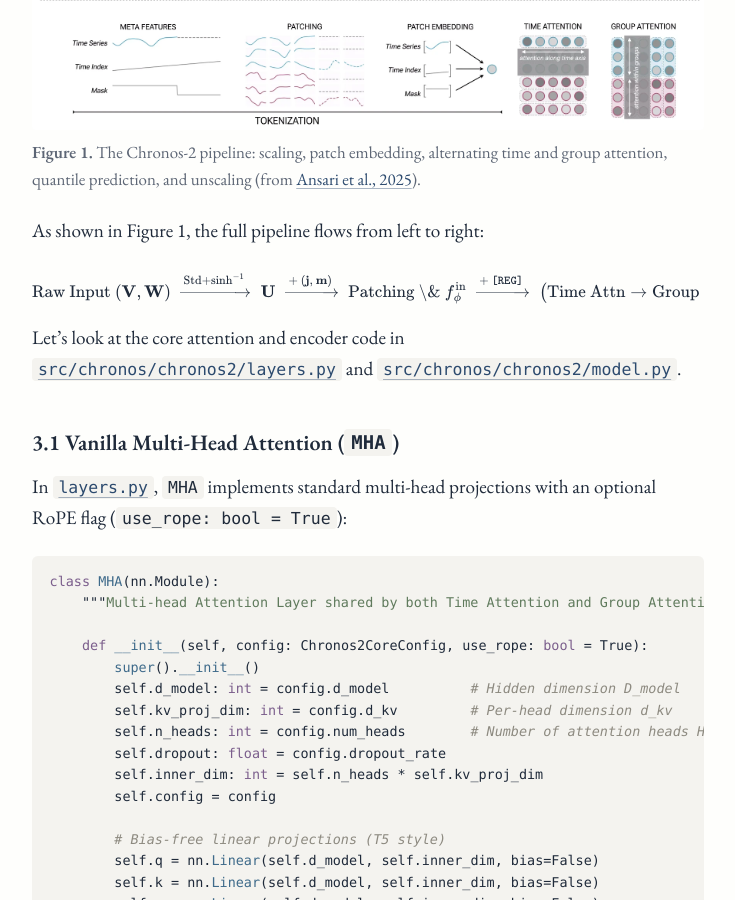
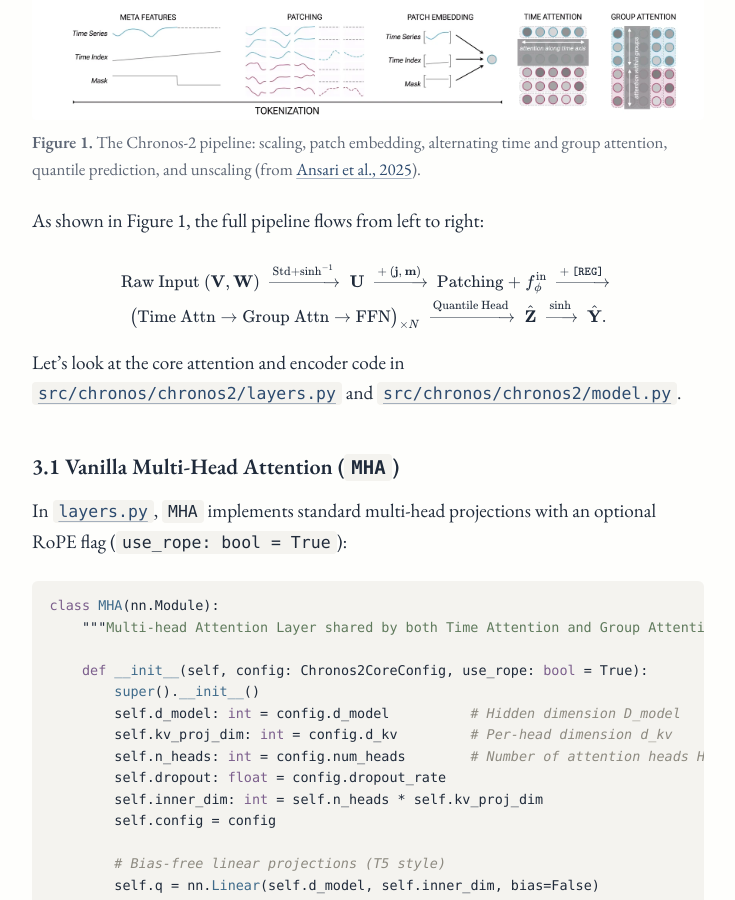
Before and after one commit to yuhanchi/yuhanchi.github.io, a Jekyll site: the page built from _posts/2026-11-06-time-series-as-tokens.md, in a window 1280 px wide and 900 px high, scrolled down 4394 px. Shown: the whole window, without its empty margins (204-939 px from the left). Built offline with Jekyll 4.4.1, drawn with Linux system fonts in a browser that asks for light colours; some web fonts are replaced; some of the changed text lies outside the part shown.

Commit message:
Fix Chronos-2 math rendering and remove capability table

```diff
--- a/_posts/2026-11-06-time-series-as-tokens.md
+++ b/_posts/2026-11-06-time-series-as-tokens.md
@@ -17,20 +17,6 @@
 - **No covariates**: ignoring exogenous variables altogether, or struggling to scale when variables are flattened into the context.
 
 Chronos-2 moves from univariate to **universal** zero-shot forecasting: a single encoder-only foundation model that handles univariate, multivariate, and covariate-informed tasks (both past-only and known future covariates, numeric or categorical) via **in-context learning (ICL)** across groups of series, with $$\mathcal{O}(V)$$ memory scaling in the number of variates $$V$$.
-
-<details markdown="1">
-<summary><strong>Table 1.</strong> Capabilities of pretrained forecasting models (summarized from Table 1 of the paper).</summary>
-
-| Model | Univariate | Multivariate | Past-Only Covariates | Known Covariates | Categorical Covariates | Cross Learning | Memory Scaling |
-|---|:---:|:---:|:---:|:---:|:---:|:---:|:---:|
-| **Chronos-2** | ✓ | ✓ | ✓ | ✓ | ✓ | ✓ | $$\mathcal{O}(V)$$ |
-| [Toto-1.0](https://arxiv.org/abs/2505.14766) | ✓ | ✓ | ✓ | ✗ | ✗ | ✗ | $$\mathcal{O}(V)$$ |
-| [TabPFN-TS](https://arxiv.org/abs/2501.02945) | ✓ | ✗ | ✗ | ✓ | ✓ | ✗ | $$\mathcal{O}(V)$$ |
-| [COSMIC](https://arxiv.org/abs/2506.03128) | ✓ | ✗ | ✓ | ✓ | ✗ | ✗ | $$\mathcal{O}(V^2)$$ |
-| [Moirai-1.0](https://arxiv.org/abs/2402.02592) | ✓ | ✓ | ✓ | ✓ | ✗ | ✗ | $$\mathcal{O}(V^2)$$ |
-| Chronos-Bolt / Moirai-2.0 / Sundial / TimesFM-2.5 / TiRex | ✓ | ✗ | ✗ | ✗ | ✗ | ✗ | — |
-
-</details>
 
 ---
 
@@ -61,17 +47,22 @@
 
 2. **Imbalanced value ranges** (handled via **standardization + $$\sinh^{-1}$$ variance-stabilizing transformation**, following econometrics in [Burbidge et al., 1988](https://doi.org/10.1080/01621459.1988.10478575) and electricity price forecasting in [Uniejewski & Weron, 2018](https://doi.org/10.3390/en11082039)):
    - Different series sit at arbitrary scales and often contain extreme spikes or outliers. For each dimension $$d \in \{1, \dots, D+M\}$$, Chronos-2 first computes the historical mean $$\mu_d$$ and standard deviation $$\sigma_d$$ (excluding missing values), standardizes both history $$\mathbf{V}$$ and future $$\mathbf{W}$$, and then applies the inverse hyperbolic sine $$\sinh^{-1}(z) = \ln\!\big(z + \sqrt{z^2 + 1}\big)$$:
+
      $$
-     \tilde{v}_{t,d} = \sinh^{-1}\!\left(\frac{v_{t,d} - \mu_d}{\sigma_d}\right) \quad (t \le T), \qquad
-     \tilde{w}_{t,d} = \sinh^{-1}\!\left(\frac{w_{t,d} - \mu_d}{\sigma_d}\right) \quad (t > T).
+     \begin{aligned}
+     \tilde{v}_{t,d} &= \sinh^{-1}\!\left(\frac{v_{t,d} - \mu_d}{\sigma_d}\right) && (t \le T), \\
+     \tilde{w}_{t,d} &= \sinh^{-1}\!\left(\frac{w_{t,d} - \mu_d}{\sigma_d}\right) && (t > T).
+     \end{aligned}
      $$
-   - Because $$\sinh^{-1}(z) \approx z$$ near zero and $$\sinh^{-1}(z) \approx \operatorname{sgn}(z)\ln(2|z|)$$ for large $$|z|$$, this log-like transformation compresses extreme values while handling zeros and negative numbers. Concatenating and transposing the normalized history and future gives $$\mathbf{U} = [\tilde{\mathbf{V}}, \tilde{\mathbf{W}}]^\top \in \mathbb{R}^{(T+H) \times (D+M)}$$.
+
+   - Because $$\sinh^{-1}(z) \approx z$$ near zero and $$\sinh^{-1}(z) \approx \operatorname{sgn}(z)\ln(2\lvert z\rvert)$$ for large $$\lvert z\rvert$$, this log-like transformation compresses extreme values while handling zeros and negative numbers. Concatenating and transposing the normalized history and future gives $$\mathbf{U} = [\tilde{\mathbf{V}}, \tilde{\mathbf{W}}]^\top \in \mathbb{R}^{(T+H) \times (D+M)}$$.
 
 ### 2.2 Time Embeddings (Like Positional Embeddings)
 
 How does the model know where each step sits in time? Chronos-2 uses two positional signals:
 
 1. **Explicit relative time-index meta feature $$\mathbf{j}$$**: For each univariate column $$\mathbf{u}_d \in \mathbb{R}^{T+H}$$, it constructs a normalized relative time index scaled by the maximum context length $$C$$:
+
    $$
    \mathbf{j} = \left[-\frac{T}{C},\; -\frac{T-1}{C},\; \dots,\; -\frac{1}{C},\; 0,\; \frac{1}{C},\; \dots,\; \frac{H-1}{C}\right].
    $$
@@ -94,9 +85,11 @@
 
 - The historical section (length $$T$$) and future section (length $$H$$) of $$\mathbf{u}_d$$, $$\mathbf{j}$$, and $$\mathbf{m}_d$$ are patched separately. If $$T$$ or $$H$$ is not a multiple of $$P$$, zero padding is applied on the **left** for history and on the **right** for the future.
 - Let $$\bar{\mathbf{u}}_p, \bar{\mathbf{j}}_p, \bar{\mathbf{m}}_p \in \mathbb{R}^P$$ denote the $$p$$-th patch of the normalized series, time index, and mask. They are concatenated into a vector in $$\mathbb{R}^{3P}$$ and mapped into the transformer's hidden space $$\mathbb{R}^{D_{\text{model}}}$$ using an input residual network $$f^{\mathrm{in}}_\phi: \mathbb{R}^{3P} \to \mathbb{R}^{D_{\text{model}}}$$:
+
   $$
   \mathbf{h}_p = f^{\mathrm{in}}_\phi\big([\bar{\mathbf{u}}_p,\, \bar{\mathbf{j}}_p,\, \bar{\mathbf{m}}_p]\big).
   $$
+
 - Between the historical context patches and the future patches, Chronos-2 inserts a learned special **`[REG]` token** (short for *register* token) that acts both as a context–future separator and as an **attention sink** ([Xiao et al., 2024](https://arxiv.org/abs/2309.17453)) to absorb excess attention mass.
 
 ---
@@ -111,17 +104,19 @@
 As shown in Figure 1, the full pipeline flows from left to right:
 
 $$
+\begin{gathered}
 \text{Raw Input } (\mathbf{V}, \mathbf{W})
 \;\xrightarrow{\text{Std} + \sinh^{-1}}\;
 \mathbf{U}
 \;\xrightarrow{+\,(\mathbf{j},\, \mathbf{m})}\;
-\text{Patching \& } f^{\mathrm{in}}_\phi
-\;\xrightarrow{+\,\texttt{[REG]}}\;
+\text{Patching + } f^{\mathrm{in}}_\phi
+\;\xrightarrow{+\,\texttt{[REG]}}\; \\
 \bigl(\text{Time Attn} \to \text{Group Attn} \to \text{FFN}\bigr)_{\times N}
 \;\xrightarrow{\text{Quantile Head}}\;
 \hat{\mathbf{Z}}
 \;\xrightarrow{\sinh}\;
 \hat{\mathbf{Y}}.
+\end{gathered}
 $$
 
 Let's look at the core attention and encoder code in [`src/chronos/chronos2/layers.py`](https://github.com/amazon-science/chronos-forecasting/blob/main/src/chronos/chronos2/layers.py) and [`src/chronos/chronos2/model.py`](https://github.com/amazon-science/chronos-forecasting/blob/main/src/chronos/chronos2/model.py).
@@ -333,11 +328,14 @@
 Compared to the standard 9-quantile decile grid $$\{0.1, \dots, 0.9\}$$, this grid includes more extreme tails ($$0.01, 0.05, 0.95, 0.99$$) for risk-sensitive forecasts.
 
 - **Training objective**: Pinball / quantile regression loss averaged over valid target entries (known covariates and missing targets are masked out by `loss_mask = future_target_mask * inv_future_covariate_mask`):
+
   $$
   \mathcal{L}(\hat{z}, z) = \sum_{q \in \mathcal{Q}} \Big(q \cdot \max(z - \hat{z}^q, 0) + (1 - q) \cdot \max(\hat{z}^q - z, 0)\Big).
   $$
+
 - **Two-stage curriculum**: Stage 1 pretrains with max context length $$C = 2048$$ and a small number of output patches; Stage 2 extends context length to $$C = 8192$$ and increases the number of output patches so the model can handle high-frequency long seasonalities and long horizons in a single forward pass.
 - **Unscaling at inference**: Finally, `self.instance_norm.inverse` inverts the $$\sinh^{-1}$$ normalization on each predicted quantile $$\hat{z}^q_{t,d}$$:
+
   $$
   \hat{y}^q_{t,d} = \mu_d + \sigma_d \cdot \sinh\!\big(\hat{z}^q_{t,d}\big).
   $$
```
